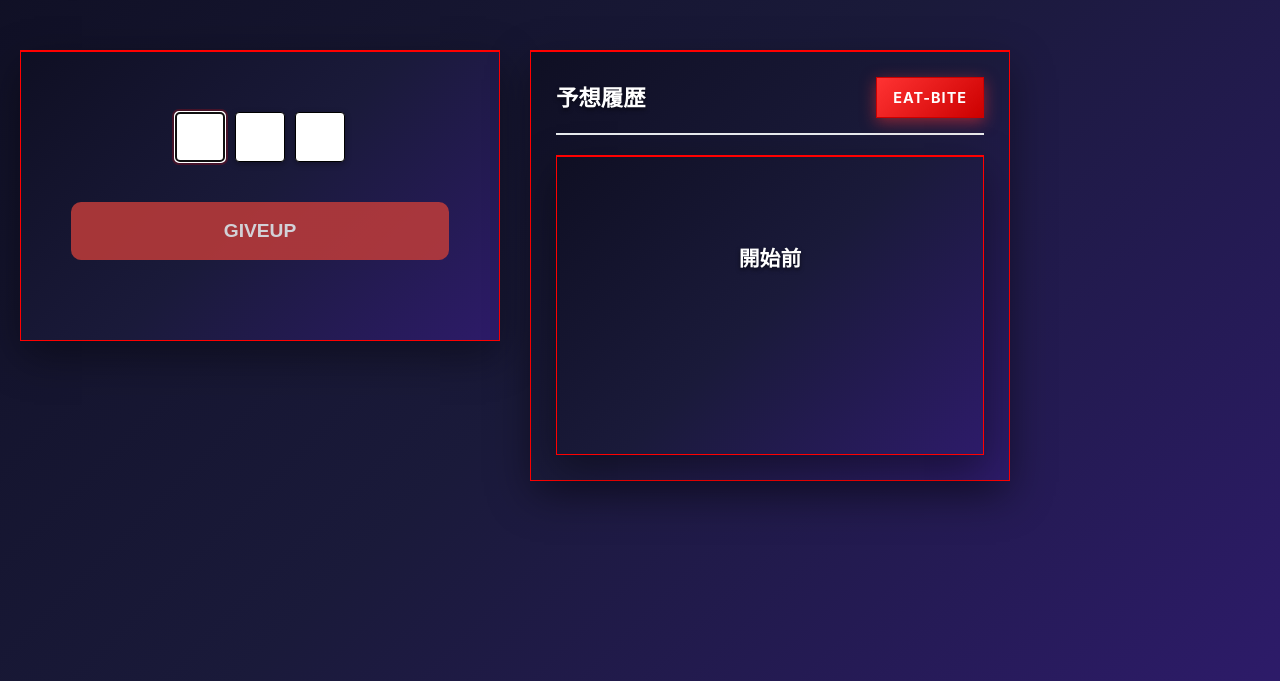
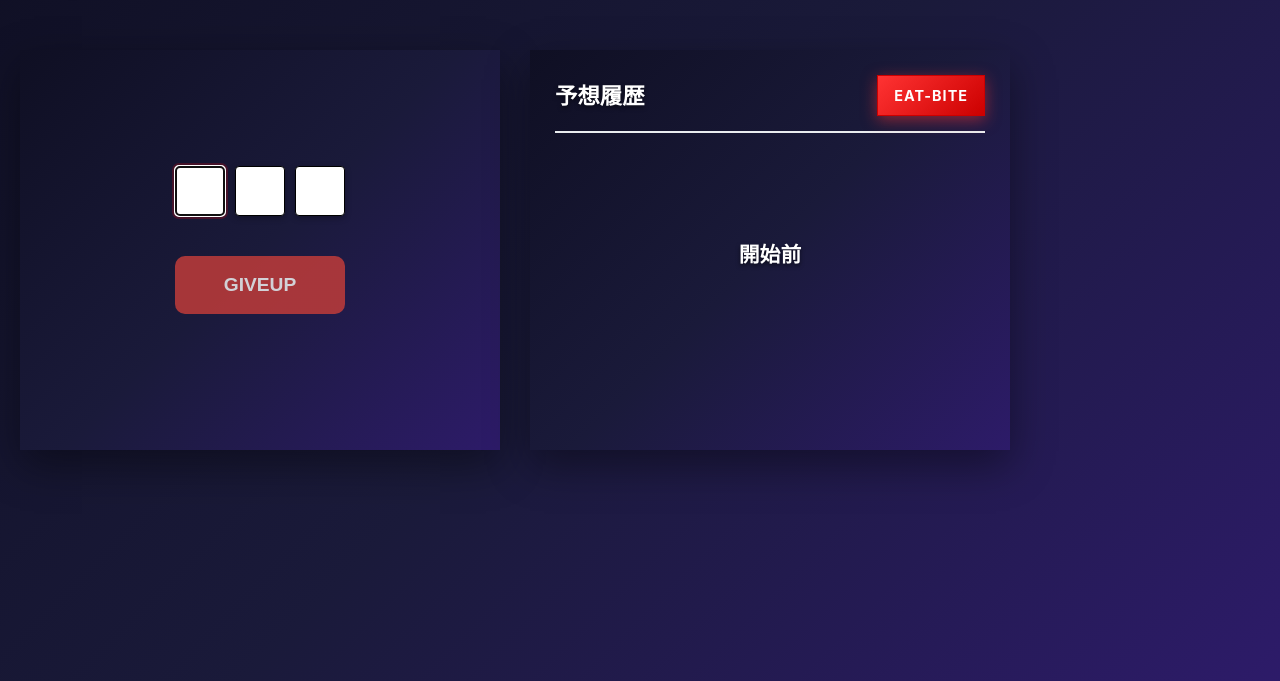
Before and after one commit to kegofuji/numer0n, a Flask app: page / in a window 1280 px wide. Shown: the part 119-800 px from the top of the page. Run offline with Flask 3, Linux system fonts and the light colour scheme.

Commit message:
Update game.html template

```diff
--- a/frontend/templates/game.html
+++ b/frontend/templates/game.html
@@ -121,8 +121,10 @@
             box-shadow: 0 15px 40px rgba(0,0,0,0.4);
             text-align: center;
             margin-top: 0;
-            border: 1px solid #ff0000;
-            border-top: 2px solid #ff0000;
+            height: 400px;
+            display: flex;
+            flex-direction: column;
+            justify-content: center;
         }
 
 
@@ -378,9 +380,7 @@
             display: flex;
             flex-direction: column;
             gap: 25px;
-            height: auto;
-            border: 1px solid #ff0000;
-            border-top: 2px solid #ff0000;
+            height: 400px;
         }
 
         .history-section {
@@ -418,12 +418,8 @@
 
         /* 画像通りの履歴表示スタイル */
         .history-display {
-            background: linear-gradient(135deg, #0f0f23 0%, #1a1a3a 50%, #2d1b69 100%);
             border-radius: 0;
             padding: 25px;
-            border: 1px solid #ff0000;
-            border-top: 2px solid #ff0000;
-            box-shadow: 0 15px 40px rgba(0,0,0,0.4);
             min-height: 300px;
         }
 
@@ -749,9 +745,10 @@
                                 gap: 16px !important;
                                 margin: 20px 0 !important;
                                 width: 100%;
+                                align-items: center !important;
                             }
                             .item-btn {
-                                width: 100% !important;
+                                width: 170px !important;
                                 font-size: 1.2rem !important;
                                 padding: 18px 0 !important;
                                 box-sizing: border-box;
```
